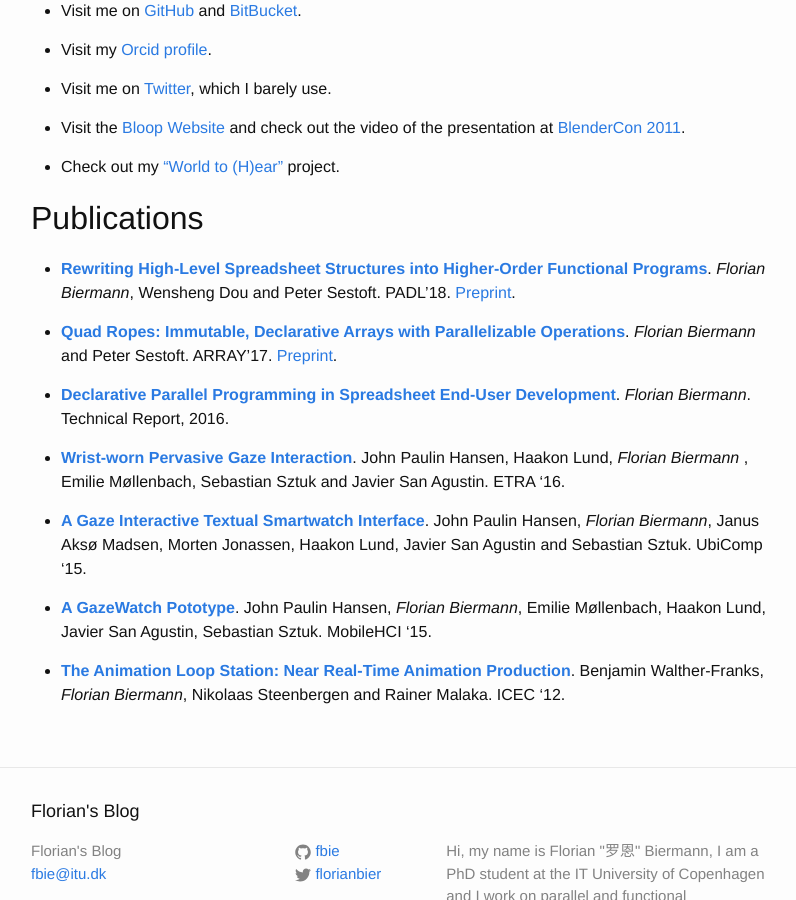
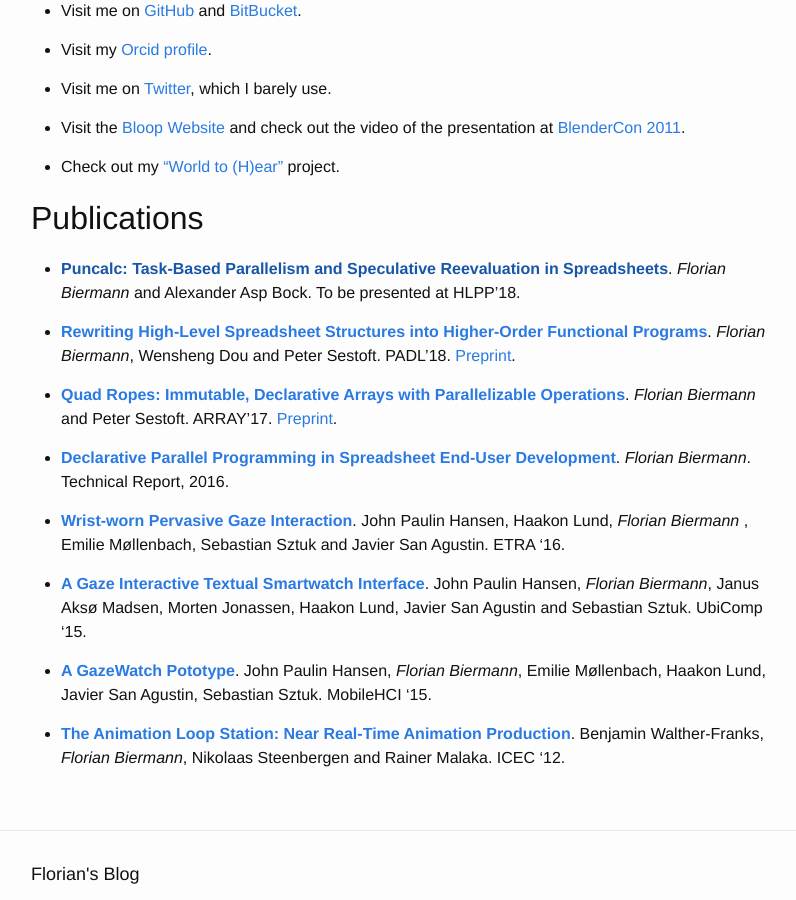
Before and after one commit to fbie/fbie.github.io, a Jekyll site: the page built from about.md, in a window 1280 px wide and 900 px high, scrolled down 1578 px. Shown: the whole window, without its empty margins (239-1035 px from the left). Built offline with Jekyll 4.4.1, drawn with Linux system fonts in a browser that asks for light colours.

Commit message:
Add Puncalc article

```diff
--- a/about.md
+++ b/about.md
@@ -57,6 +57,9 @@ The results of my PhD project do not only apply to spreadsheets but may be inter
 
 ## Publications ##
 
+-   **[Puncalc: Task-Based Parallelism and Speculative Reevaluation in Spreadsheets]()**. *Florian Biermann* and Alexander Asp Bock. To be presented at HLPP'18.
+
+
 -   **[Rewriting High-Level Spreadsheet Structures into Higher-Order Functional Programs](https://doi.org/10.1007/978-3-319-73305-0_2)**.
     *Florian Biermann*, Wensheng Dou and Peter Sestoft.
     PADL'18. [Preprint](https://pure.itu.dk/portal/files/82454108/rewriting_spreadsheet_structures.pdf).
```
